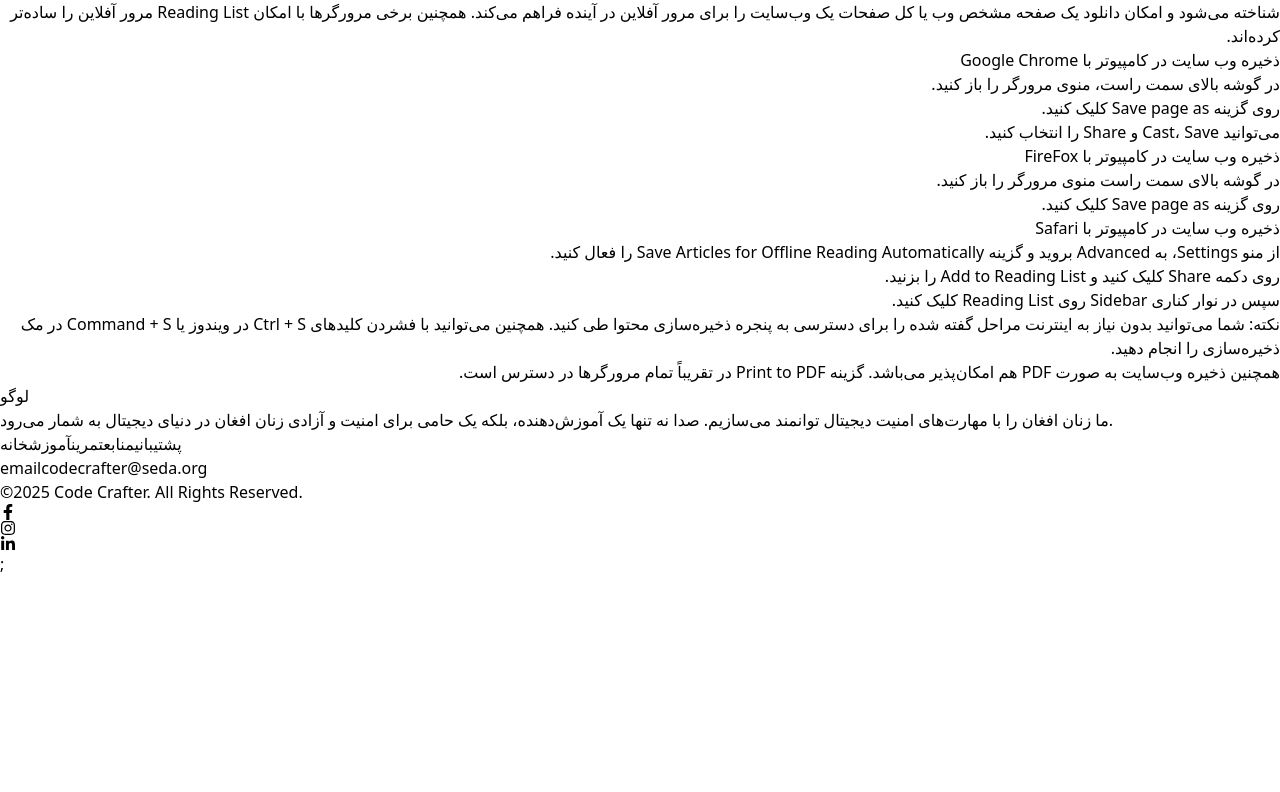
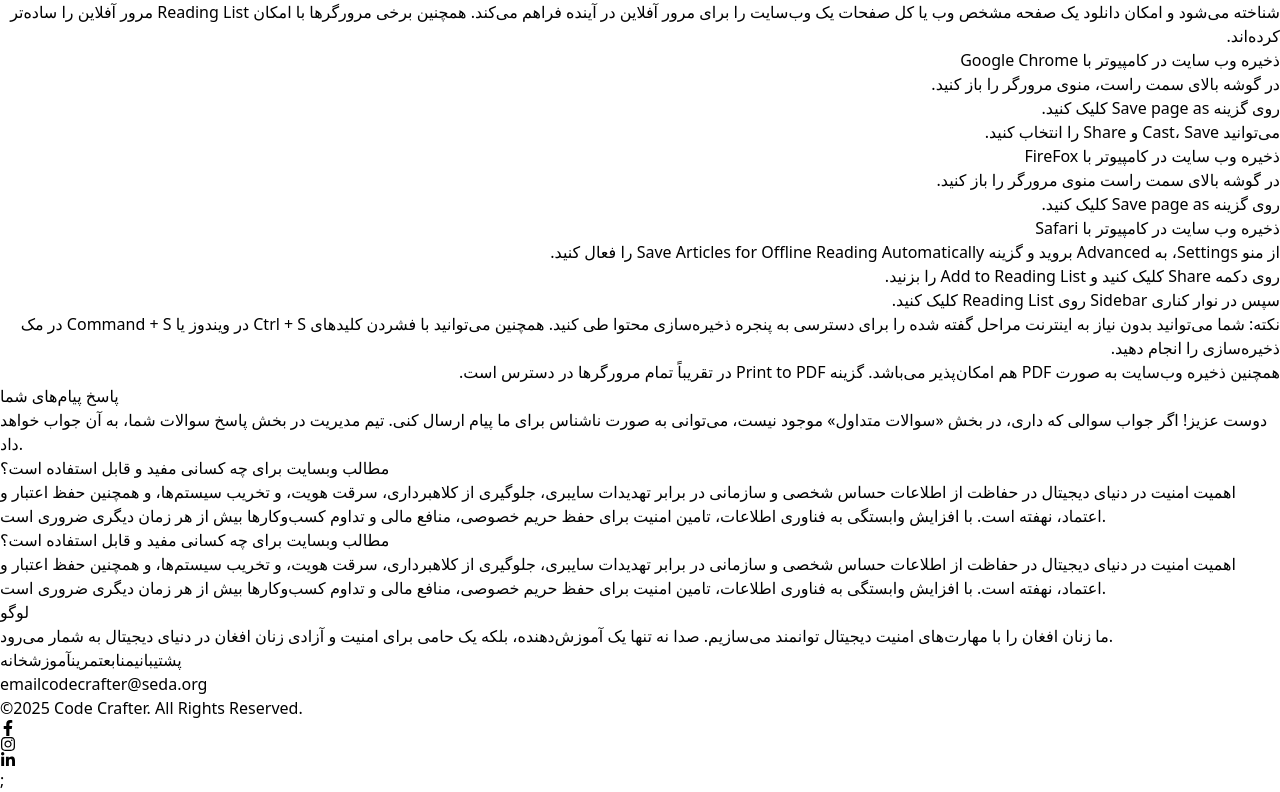
Before and after one commit to saharr268/Code-Crafter, a React (Vite) app in the folder frontend/: page /support in a window 1280 px wide. Shown: the part 480-1272 px from the top of the page. Before the commit the page ends 1056 px from the top, so only its background shows below. Built offline with nearby package versions, Linux system fonts and the light colour scheme.

Commit message:
feat(answer-questions-branch): add answer questions section

```diff
--- /dev/null
+++ b/frontend/src/helpers/AnswerQuestions.jsx
@@ -0,0 +1,51 @@
+import React from "react";
+
+export default function FAQSection() {
+  return (
+    <section className="bg-[#8C58D9] flex justify-center items-center py-12 px-6 min-h-screen rounded-t-[40px]">
+      <div className="w-full max-w-4xl text-right pr-40">
+        {/* عنوان */}
+        <h2 className="text-white text-2xl md:text-3xl font-bold mb-4">
+          پاسخ پیام‌های شما
+        </h2>
+        {/* توضیح کوتاه */}
+        <p className="text-purple-100 mb-10 text-sm md:text-base">
+          دوست عزیز! اگر جواب سوالی که داری، در بخش «سوالات متداول» موجود نیست،
+          می‌توانی به صورت ناشناس برای ما پیام ارسال کنی. تیم مدیریت در بخش پاسخ
+          سوالات شما، به آن جواب خواهد داد.
+        </p>
+
+        {/* کارت‌های سوال و جواب */}
+        <div className="space-y-6">
+          {/* کارت اول */}
+          <div className="bg-white text-right p-6 rounded-2xl shadow-lg">
+            <h3 className="font-bold mb-3 text-gray-800">
+              مطالب وبسایت برای چه کسانی مفید و قابل استفاده است؟
+            </h3>
+            <p className="text-gray-700 text-sm md:text-base">
+              اهمیت امنیت در دنیای دیجیتال در حفاظت از اطلاعات حساس شخصی و
+              سازمانی در برابر تهدیدات سایبری، جلوگیری از کلاهبرداری، سرقت هویت،
+              و تخریب سیستم‌ها، و همچنین حفظ اعتبار و اعتماد، نهفته است. با
+              افزایش وابستگی به فناوری اطلاعات، تامین امنیت برای حفظ حریم خصوصی،
+              منافع مالی و تداوم کسب‌وکارها بیش از هر زمان دیگری ضروری است.
+            </p>
+          </div>
+
+          {/* کارت دوم */}
+          <div className="bg-white text-right p-6 rounded-2xl shadow-lg">
+            <h3 className="font-bold mb-3 text-gray-800">
+              مطالب وبسایت برای چه کسانی مفید و قابل استفاده است؟
+            </h3>
+            <p className="text-gray-700 text-sm md:text-base">
+              اهمیت امنیت در دنیای دیجیتال در حفاظت از اطلاعات حساس شخصی و
+              سازمانی در برابر تهدیدات سایبری، جلوگیری از کلاهبرداری، سرقت هویت،
+              و تخریب سیستم‌ها، و همچنین حفظ اعتبار و اعتماد، نهفته است. با
+              افزایش وابستگی به فناوری اطلاعات، تامین امنیت برای حفظ حریم خصوصی،
+              منافع مالی و تداوم کسب‌وکارها بیش از هر زمان دیگری ضروری است.
+            </p>
+          </div>
+        </div>
+      </div>
+    </section>
+  );
+}
--- a/frontend/src/pages/SupportPage.jsx
+++ b/frontend/src/pages/SupportPage.jsx
@@ -3,12 +3,14 @@
 import Faq from '../helpers/Faq'
 import Footer from '../components/common/Footer'
 import OfflineTips from '../helpers/OfflineTips'
+import AnswerQuestions from '../helpers/AnswerQuestions'
 
 const SupportPage = () => {
   return (
     <div>
       <Faq />
-      <OfflineTips/>
+      <OfflineTips />
+      <AnswerQuestions/>
       <Footer/>
     </div>
   );
```
